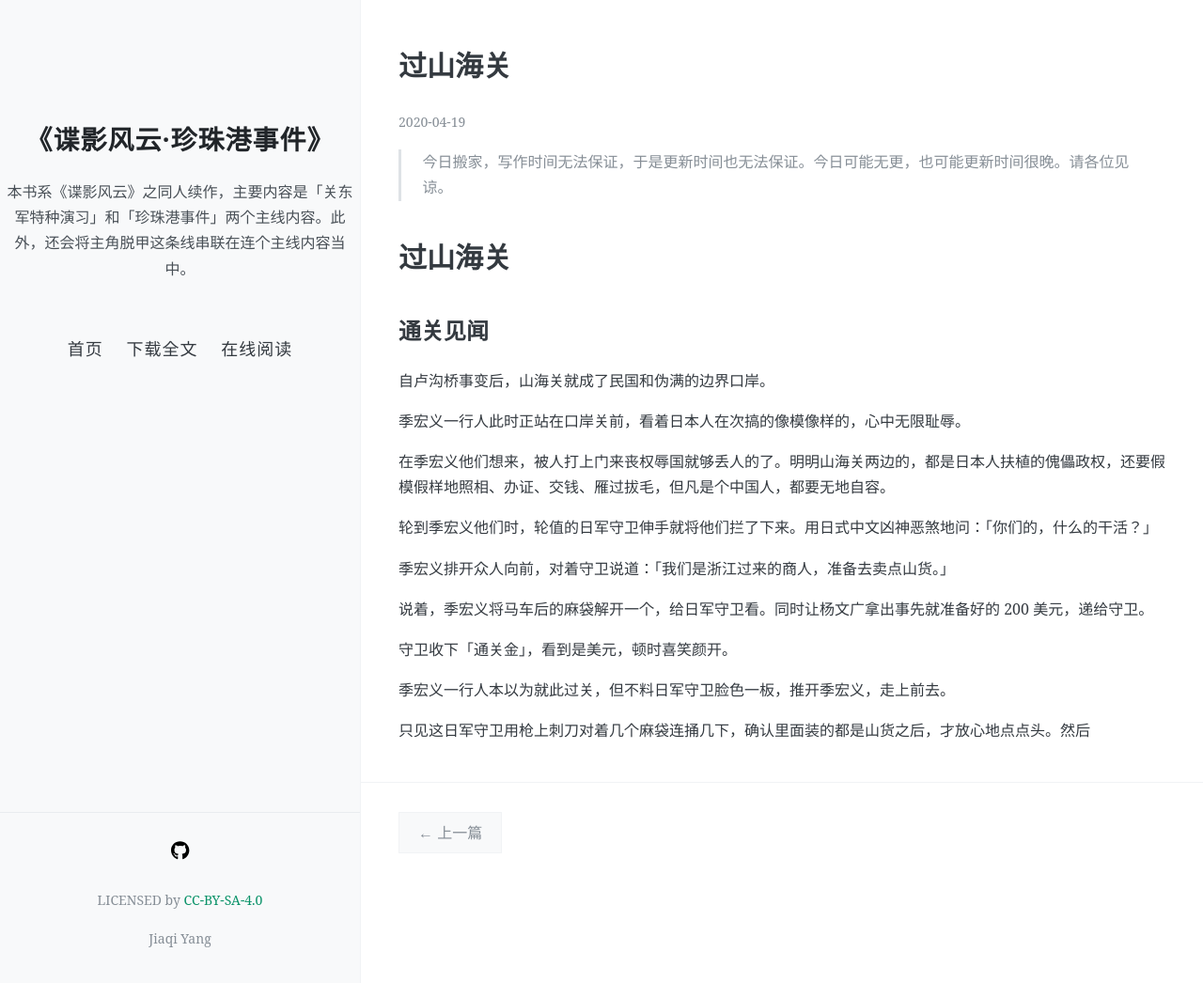
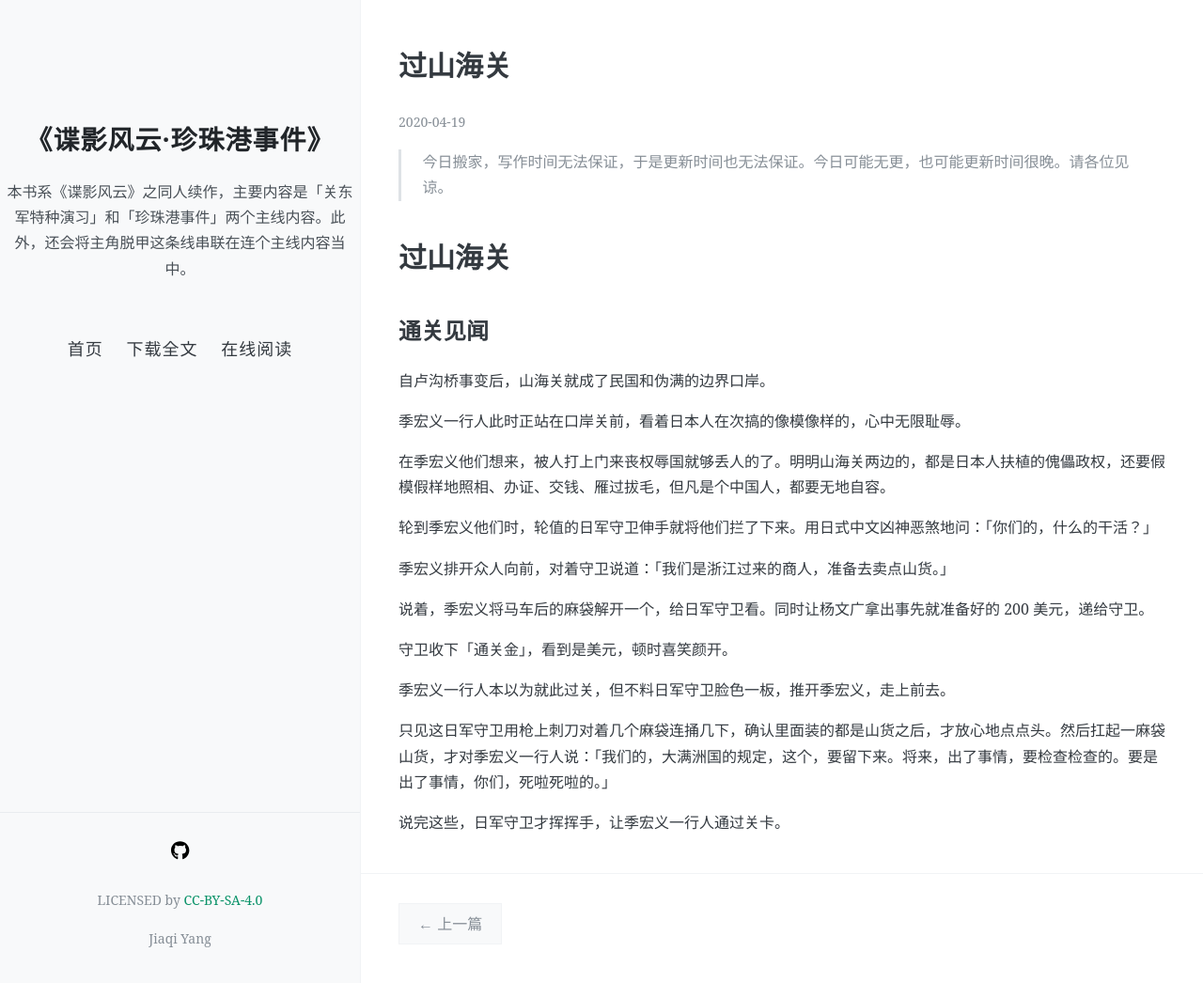
Before and after one commit to NingZhiheng/the-novel-pearl-harbor, a Jekyll site: the page built from docs/_posts/2020-04-19-过山海关.md, in a window 1280 px wide and 1046 px high. Shown: the whole window at 94% size. Built offline with Jekyll 4.4.1, drawn with Linux system fonts in a browser that asks for light colours; nearby versions of some CDN libraries.

Commit message:
[sync] source synchronized: 2020-04-19 12:28:46

```diff
--- a/docs/_includes/04.md
+++ b/docs/_includes/04.md
@@ -18,6 +18,8 @@
 
 季宏义一行人本以为就此过关，但不料日军守卫脸色一板，推开季宏义，走上前去。
 
-只见这日军守卫用枪上刺刀对着几个麻袋连捅几下，确认里面装的都是山货之后，才放心地点点头。然后
+只见这日军守卫用枪上刺刀对着几个麻袋连捅几下，确认里面装的都是山货之后，才放心地点点头。然后扛起一麻袋山货，才对季宏义一行人说：「我们的，大满洲国的规定，这个，要留下来。将来，出了事情，要检查检查的。要是出了事情，你们，死啦死啦的。」
+
+说完这些，日军守卫才挥挥手，让季宏义一行人通过关卡。
 
 <!-- ![01](../../../../images/01.jpg "东北华北示意图") -->
```
